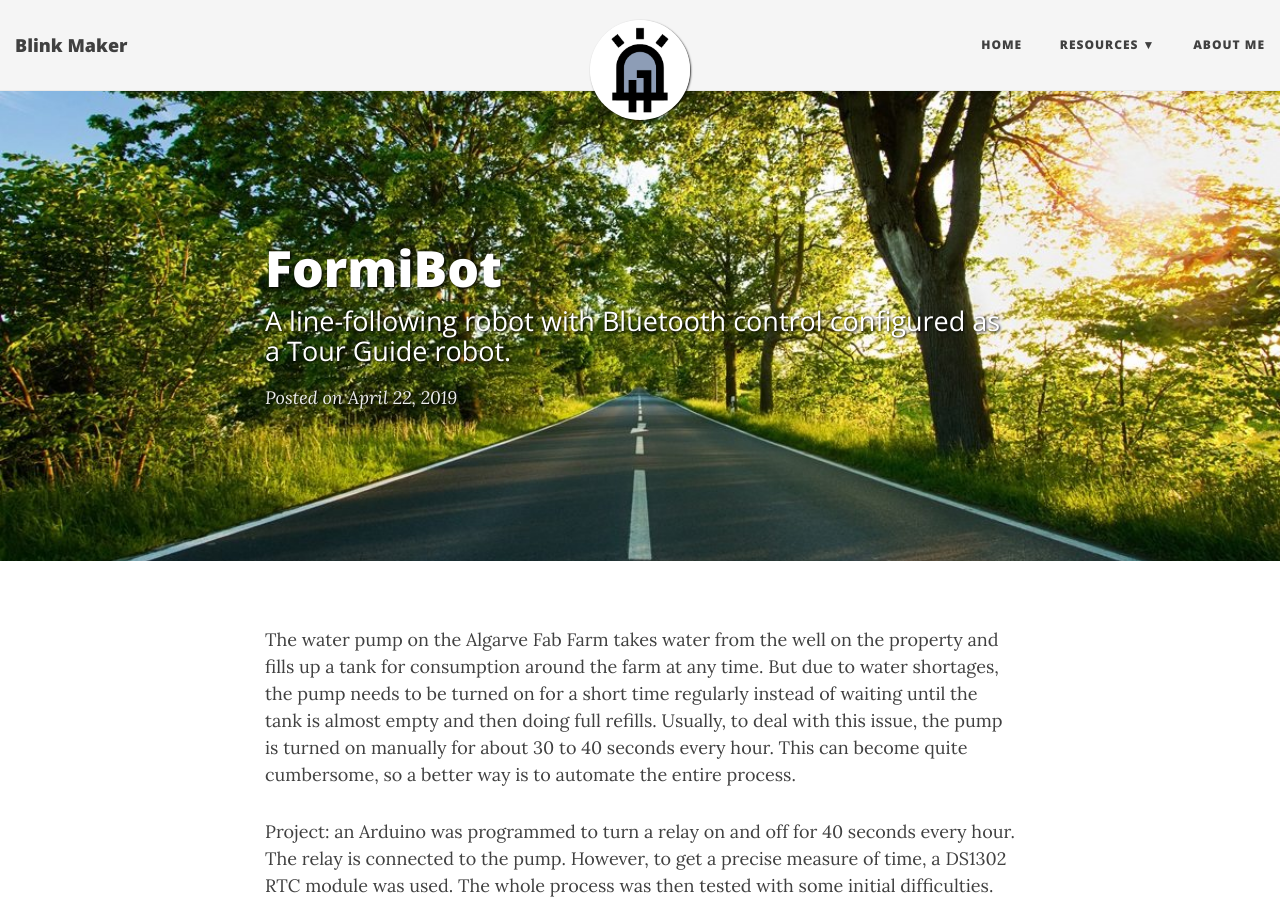
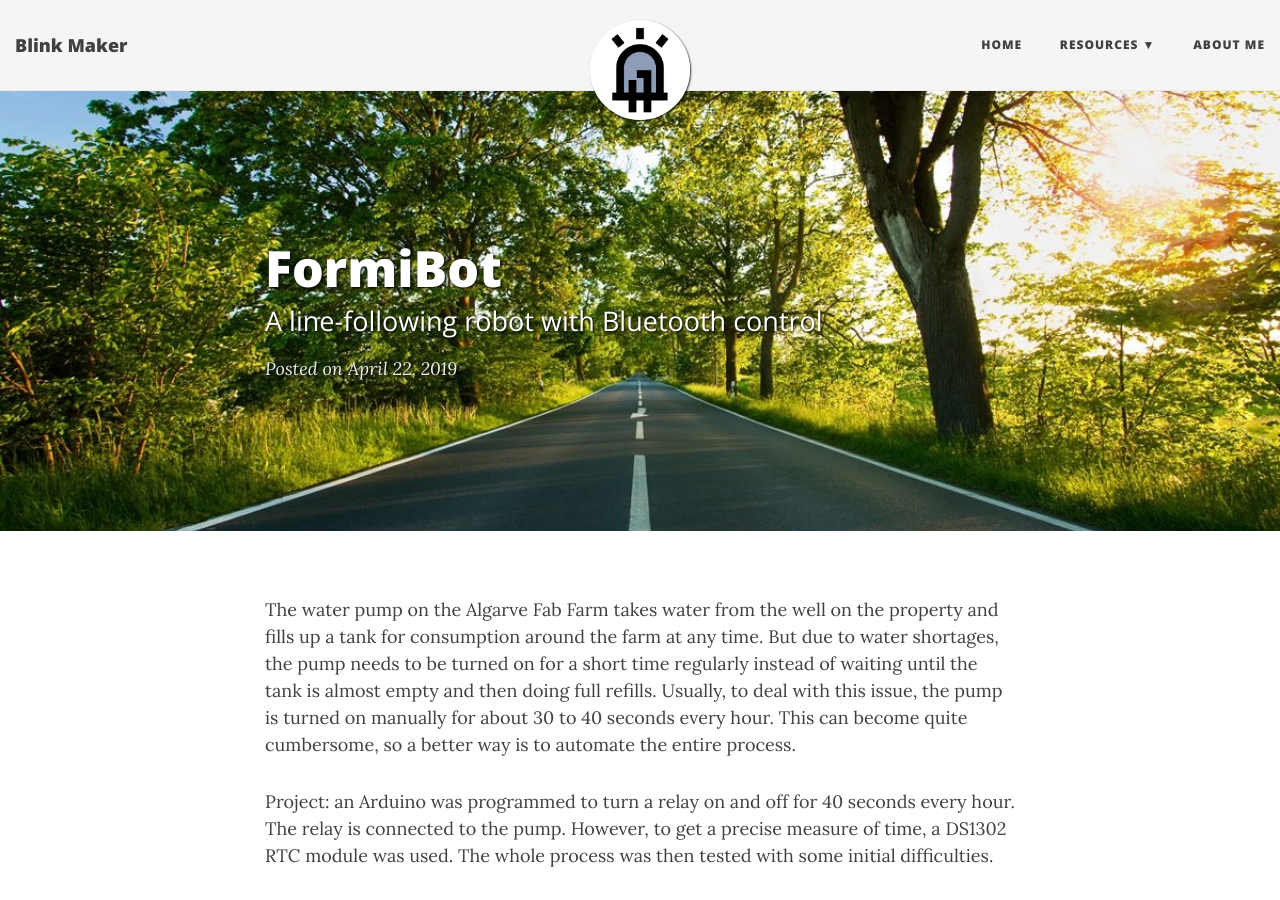
Before and after one commit to blinkmaker/blinkmaker.github.io, a Jekyll site: the page built from _posts/2019-04-22-formibot.md, in a window 1280 px wide and 900 px high. Built offline with Jekyll 4.4.1, drawn with Linux system fonts in a browser that asks for light colours; nearby versions of some CDN libraries.

Commit message:
Update 2019-04-22-formibot.md

```diff
--- a/_posts/2019-04-22-formibot.md
+++ b/_posts/2019-04-22-formibot.md
@@ -1,7 +1,7 @@
 ---
 layout: post
 title: FormiBot
-subtitle: A line-following robot with Bluetooth control configured as a Tour Guide robot.
+subtitle: A line-following robot with Bluetooth control
 bigimg: /img/path.jpg
 tags: [books, test]
 ---
```
